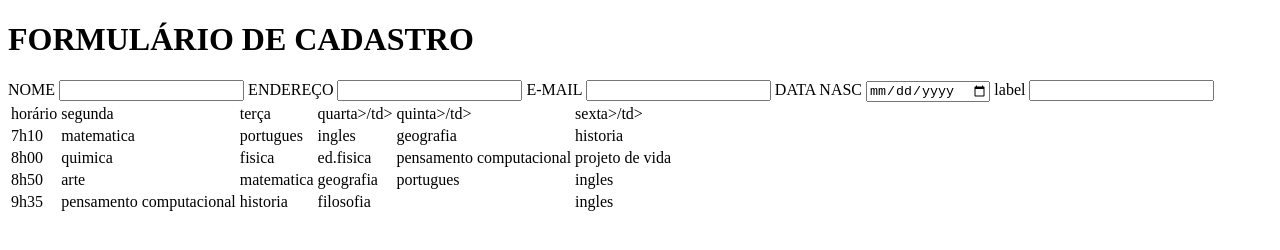
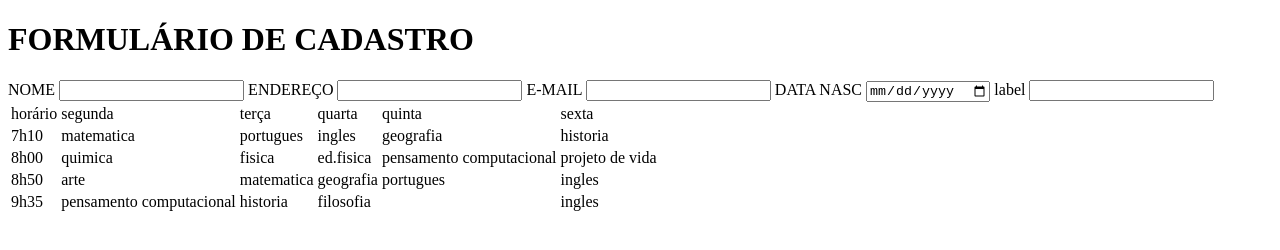
Before and after one commit to mariatchmola/formulario, a plain HTML site: page index.html in a window 1280 px wide. Drawn offline with Linux system fonts and the light colour scheme.

Commit message:
Update index.html

```diff
--- a/index.html
+++ b/index.html
@@ -32,9 +32,9 @@
 				<td>horário</td>
 				<td>segunda</td>
 			        <td>terça</td>
-			        <td>quarta>/td>
-		                <td>quinta>/td>
-			        <td>sexta>/td>
+			        <td>quarta</td>
+		                <td>quinta</td>
+			        <td>sexta</td>
 			</tr>
 
 
```
